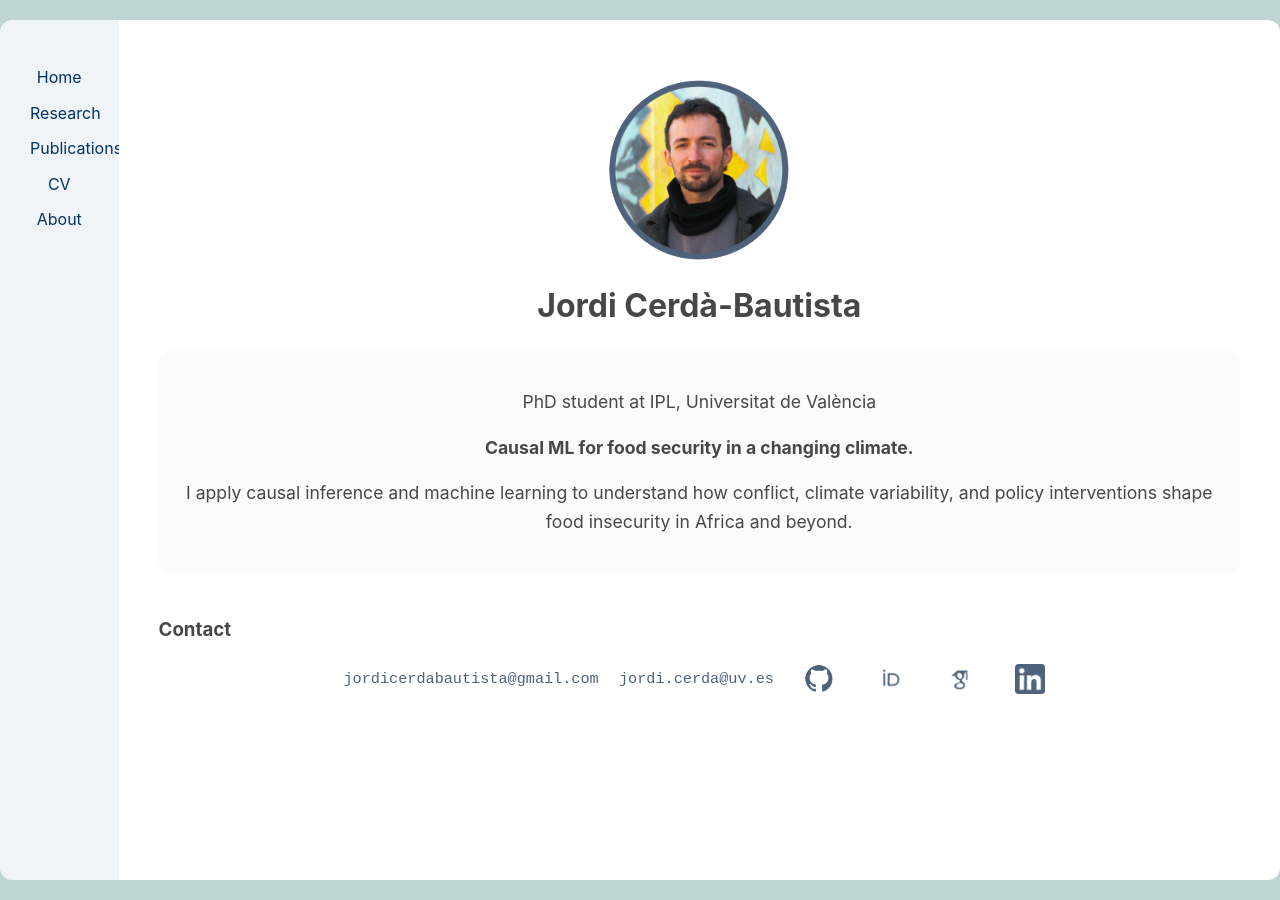
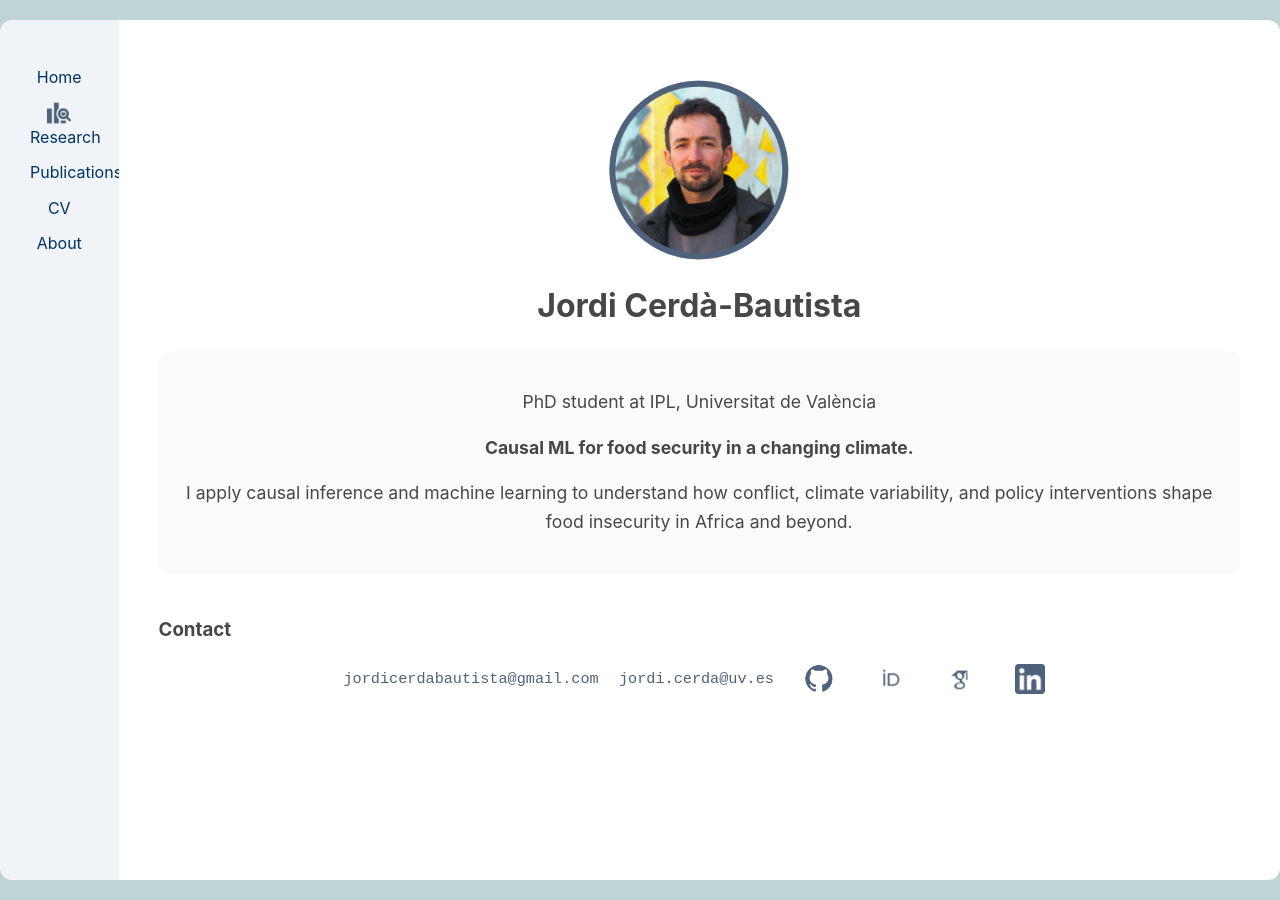
Before and after one commit to jordicbau/jordicbau.github.io, a Jekyll site: the page built from index.md, in a window 1280 px wide. Built offline with Jekyll 4.4.1, drawn with Linux system fonts in a browser that asks for light colours.

Commit message:
Update default.html

```diff
--- a/_layouts/default.html
+++ b/_layouts/default.html
@@ -12,7 +12,10 @@
     <nav id="sidebar" class="sidebar">
       <ul class="sidebar-nav">
         <li><a href="/index.html">Home</a></li>
-        <li><a href="/research.html">Research</a></li>
+        <li><a href="/research.html">
+          <img src="/assets/images/icons/research.png" alt="Research" style="width:24px; height:auto; display:block; margin:auto;">
+          Research
+        </a></li>
         <li><a href="/publications.html">Publications</a></li>
         <li><a href="/cv.html">CV</a></li>
         <li><a href="/about.html">About</a></li>
```
